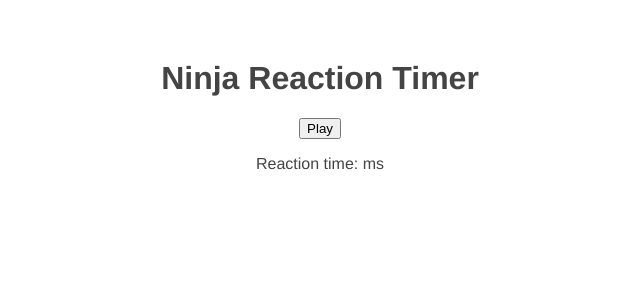
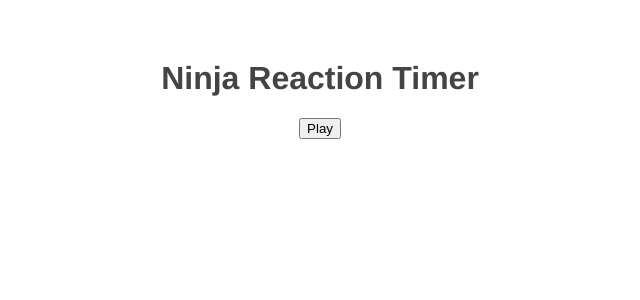
Before and after one commit to tehau26nz/reaction-timer, a Vue app: page / in a window 1280 px wide. Shown: the top 300 px of the page, without its empty margins (320-960 px from the left). Built offline with nearby package versions, Linux system fonts and the light colour scheme.

Commit message:
Score display

```diff
--- a/src/App.vue
+++ b/src/App.vue
@@ -2,7 +2,7 @@
  <h1>Ninja Reaction Timer</h1>
  <button @click="start" :disabled="isPlaying">Play</button>
  <Block v-if="isPlaying" :delay="delay" @end="endGame"/>
- <p>Reaction time: {{ score }} ms</p>
+ <p v-if="showResults">Reaction time: {{ score }} ms</p>
 </template>
 
 <script>
@@ -15,7 +15,8 @@
     return{
       isPlaying: false,
       delay: null,
-      score: null
+      score: null,
+      showResults: false
     }
 
   },
@@ -23,10 +24,12 @@
     start(){
       this.delay = 2000 + Math.random() * 5000
       this.isPlaying = true
+      this.showResults = false
     },
     endGame(reactionTime){
       this.score = reactionTime
       this.isPlaying = false
+      this.showResults = true
     }
   }
 }
```
